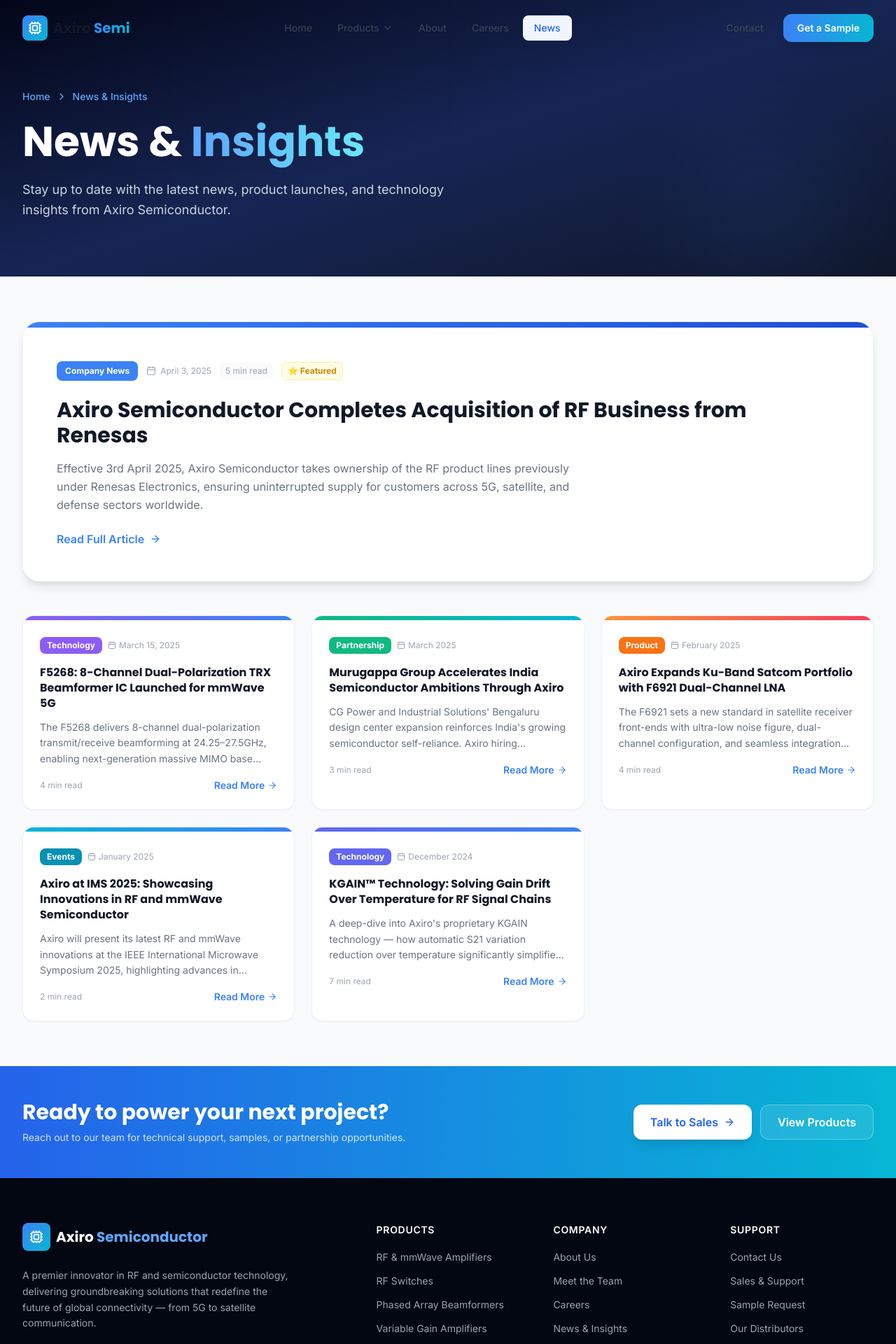
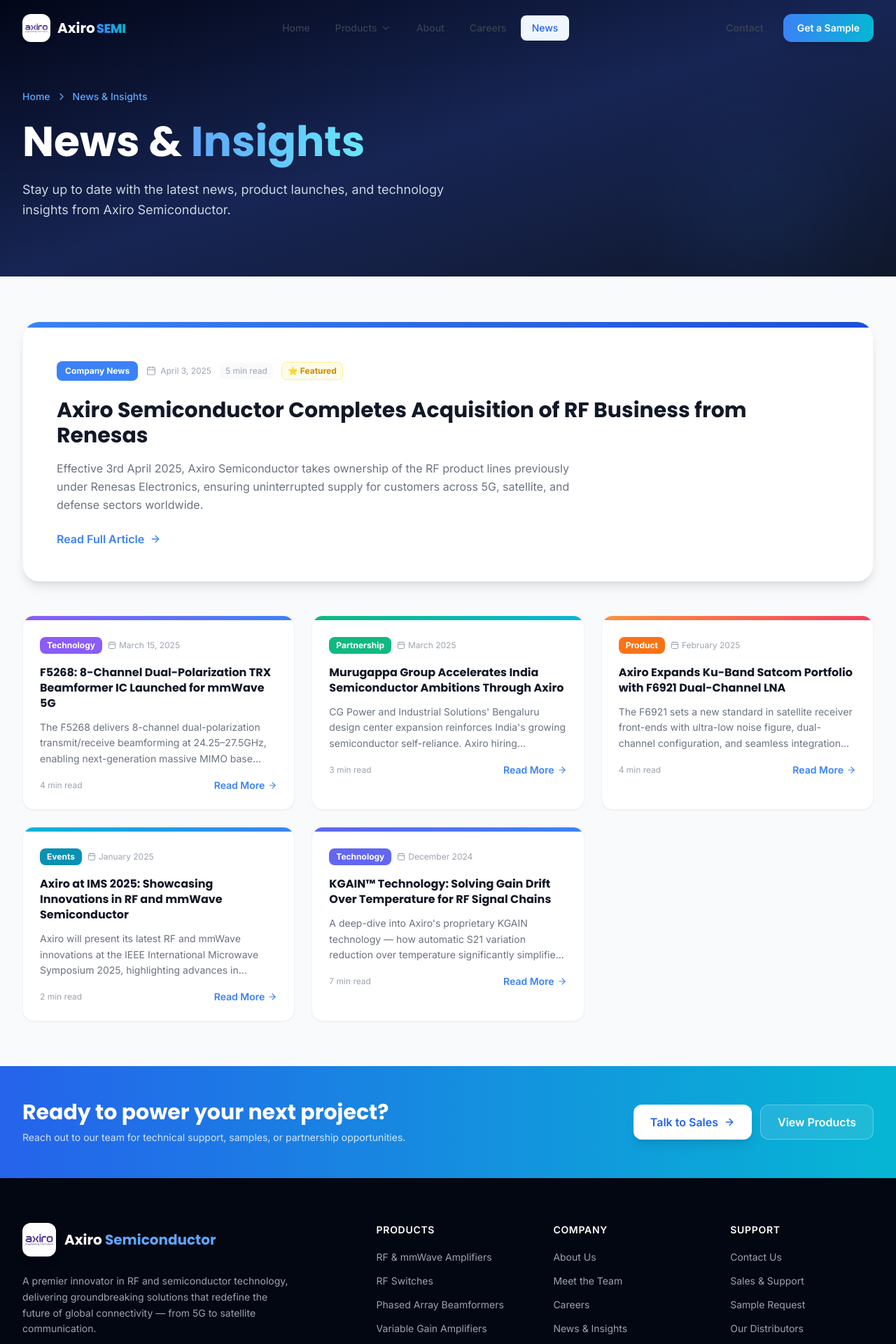
Before and after one commit to KiranReddyTR/axiro, a React (Vite) app: page /news in a window 1280 px wide. Shown: the top 1920 px of the page at 70% size. Built offline with nearby package versions, Linux system fonts and the light colour scheme.

Commit message:
Update website with official Axiro logo

```diff
--- a/src/components/Footer.jsx
+++ b/src/components/Footer.jsx
@@ -1,5 +1,6 @@
 import { Link } from 'react-router-dom';
-import { Cpu, ExternalLink, Mail, Phone, MapPin, ArrowRight } from 'lucide-react';
+import { ExternalLink, Mail, Phone, MapPin, ArrowRight } from 'lucide-react';
+import logo from '../assets/logo.jpeg';
 
 const footerLinks = {
   Products: [
@@ -64,9 +65,9 @@
         <div className="grid grid-cols-1 md:grid-cols-2 lg:grid-cols-5 gap-12">
           {/* Brand */}
           <div className="lg:col-span-2">
-            <Link to="/" className="flex items-center gap-2 group mb-6">
-              <div className="w-10 h-10 bg-gradient-to-br from-primary-500 to-cyan-500 rounded-lg flex items-center justify-center">
-                <Cpu className="w-5 h-5 text-white" />
+            <Link to="/" className="flex items-center gap-3 group mb-6">
+              <div className="w-12 h-12 overflow-hidden rounded-xl shadow-lg group-hover:shadow-primary-500/20 transition-all duration-300 bg-white p-0.5">
+                <img src={logo} alt="Axiro Logo" className="w-full h-full object-contain" />
               </div>
               <span className="text-xl font-bold font-poppins text-white">
                 Axiro<span className="text-primary-400"> Semiconductor</span>
--- a/src/components/Navbar.jsx
+++ b/src/components/Navbar.jsx
@@ -1,6 +1,7 @@
 import { useState, useEffect } from 'react';
 import { Link, useLocation } from 'react-router-dom';
-import { Menu, X, ChevronDown, Cpu, Zap } from 'lucide-react';
+import { Menu, X, ChevronDown, Zap } from 'lucide-react';
+import logo from '../assets/logo.jpeg';
 
 const productLinks = [
   { label: 'RF & mmWave Amplifiers', href: '/products/amplifiers' },
@@ -46,7 +47,7 @@
   return (
     <header
       className={`fixed top-0 left-0 right-0 z-50 transition-all duration-300 ${
-        scrolled
+        scrolled || isOpen
           ? 'bg-white/95 backdrop-blur-md shadow-lg border-b border-gray-100'
           : 'bg-transparent'
       }`}
@@ -54,13 +55,15 @@
       <nav className="max-w-7xl mx-auto px-4 sm:px-6 lg:px-8">
         <div className="flex items-center justify-between h-16 lg:h-20">
           {/* Logo */}
-          <Link to="/" className="flex items-center gap-2 group">
-            <div className="w-9 h-9 bg-gradient-to-br from-primary-500 to-cyan-500 rounded-lg flex items-center justify-center shadow-lg group-hover:shadow-primary-500/40 transition-all duration-300">
-              <Cpu className="w-5 h-5 text-white" />
+          <Link to="/" className="flex items-center gap-2.5 group">
+            <div className="w-10 h-10 overflow-hidden rounded-xl shadow-md group-hover:shadow-primary-500/20 transition-all duration-300 bg-white p-0.5">
+              <img src={logo} alt="Axiro Logo" className="w-full h-full object-contain" />
             </div>
             <span className="text-xl font-bold font-poppins">
-              <span className="text-gray-900">Axiro</span>
-              <span className="gradient-text"> Semi</span>
+              <span className={scrolled || isOpen ? "text-gray-900" : "text-white"}>
+                Axiro
+              </span>
+              <span className="gradient-text ml-0.5 font-extrabold uppercase tracking-tight text-lg">Semi</span>
             </span>
           </Link>
 
```
Also changed, not shown: src/assets/logo.jpeg (renamed from axiro logo.jpeg).
